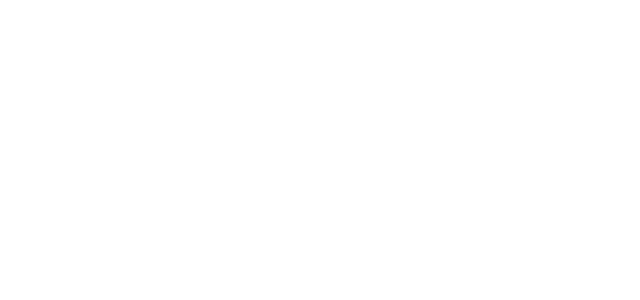
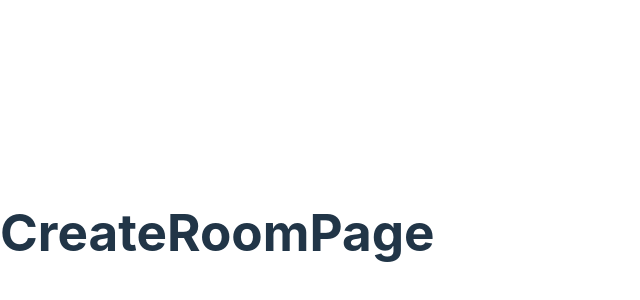
Before and after one commit to iamlydial/spotify-house-party-app, a React (Vite) app in the folder music_controller/frontend/: page /create-room in a window 1280 px wide. Before the commit this address had no page. Shown: the part 168-468 px from the top of the page, without its empty margins (0-640 px from the left). Built offline with nearby package versions, Linux system fonts and the light colour scheme.

Commit message:
create and jion rooms pages added

```diff
--- a/music_controller/frontend/src/App.jsx
+++ b/music_controller/frontend/src/App.jsx
@@ -1,6 +1,8 @@
 import React from "react";
 import { BrowserRouter, Routes, Route } from "react-router-dom";
 import Home from "./pages/Home/index";
+import CreateRoomPage from "./pages/CreateRoomPage/index";
+import JoinRoomPage from "./pages/JoinRoomPage/index";
 
 function App() {
   return (
@@ -8,6 +10,8 @@ function App() {
       <BrowserRouter>
         <Routes>
           <Route path="/" element={<Home />} />
+          <Route path="/create-room" element={<CreateRoomPage />} />
+          <Route path="/join-room" element={<JoinRoomPage />} />
         </Routes>
       </BrowserRouter>
     </>
--- /dev/null
+++ b/music_controller/frontend/src/pages/CreateRoomPage/index.jsx
@@ -0,0 +1,11 @@
+import React from "react";
+
+const CreateRoomPage = () => {
+  return (
+    <>
+      <h1>CreateRoomPage</h1>
+    </>
+  );
+};
+
+export default CreateRoomPage;
--- /dev/null
+++ b/music_controller/frontend/src/pages/JoinRoomPage/index.jsx
@@ -0,0 +1,11 @@
+import React from "react";
+
+const JoinRoomPage = () => {
+  return (
+    <>
+      <h1>JoinRoomPage</h1>
+    </>
+  );
+};
+
+export default JoinRoomPage;
```
